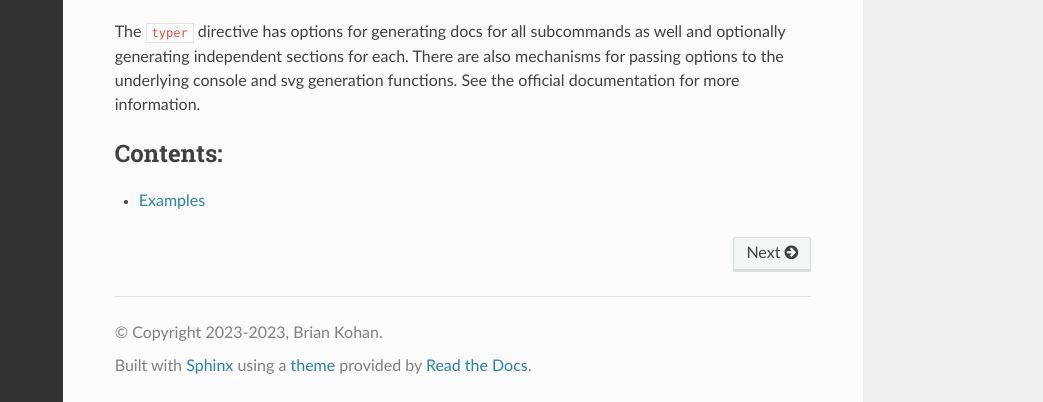
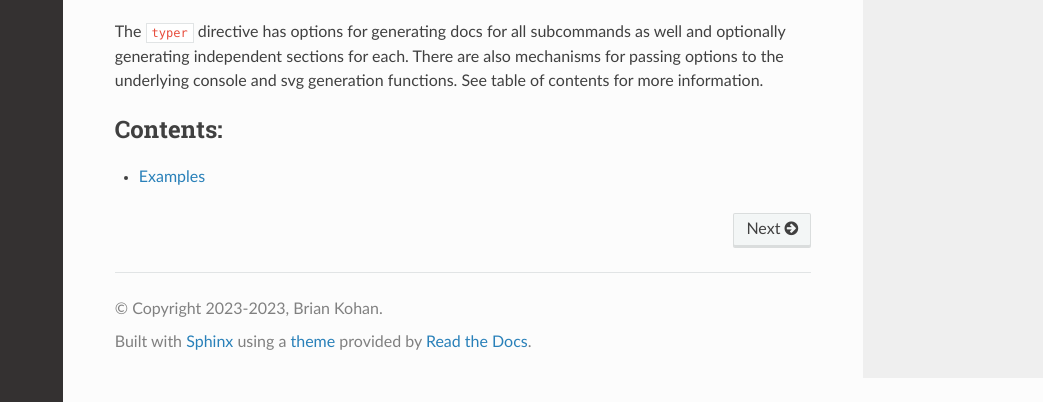
Before and after one commit to sphinx-contrib/typer, a Sphinx documentation site: the page built from doc/source/index.rst, in a window 1280 px wide and 900 px high, scrolled down 1640 px, cut to the strip 498-900 px from the top of the window. Shown: the whole strip, without its empty margins (237-1280 px from the left). Built offline with Sphinx 7.4.7 and the Read the Docs theme 2.0.0, drawn with Linux system fonts in a browser that asks for light colours; the version number is read from the project's files by our own code; some of the changed text lies outside the part shown.

```diff
--- a/doc/source/index.rst
+++ b/doc/source/index.rst
@@ -27,7 +27,7 @@ Add ``sphinxcontrib.typer`` to your ``conf.py`` file:
     # from the python path when building the docs
     import sys
     from pathlib import Path
-    sys.path.insert(0, str(Path(__file__).parent / '../path/to/your/commands'))
+    sys.path.insert(0, str(Path(__file__).parent / 'path/to/your/commands'))
 
     extensions = [
         ...
@@ -79,10 +79,10 @@ Or to text:
    :width: 93
 
 
-The ``typer`` directive has options for generating docs for all subcommands as well
-and optionally generating independent sections for each. There are also mechanisms
-for passing options to the underlying console and svg generation functions. See the
-official documentation for more information.
+The ``typer`` directive has options for generating docs for all subcommands as
+well and optionally generating independent sections for each. There are also
+mechanisms for passing options to the underlying console and svg generation
+functions. See table of contents for more information.
 
 .. toctree::
    :maxdepth: 2
```
Also changed, not shown: example.svg.
